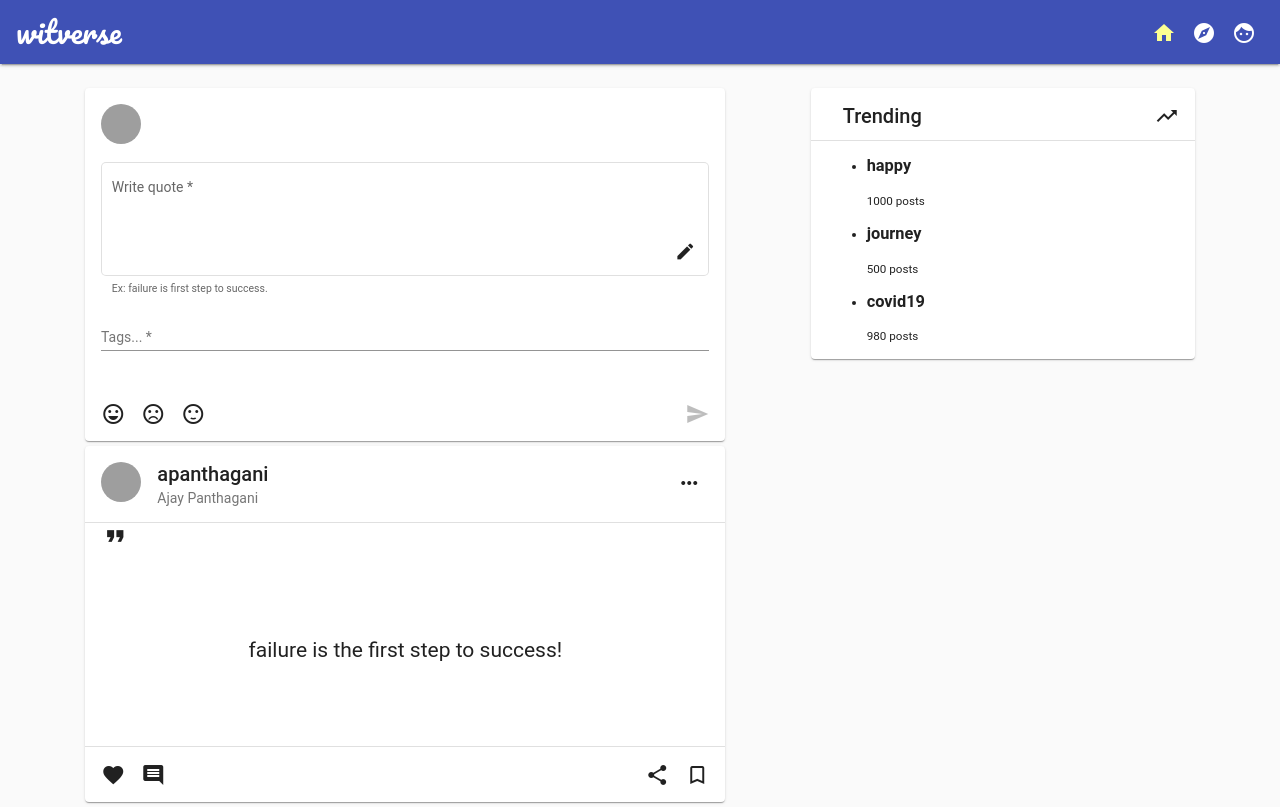
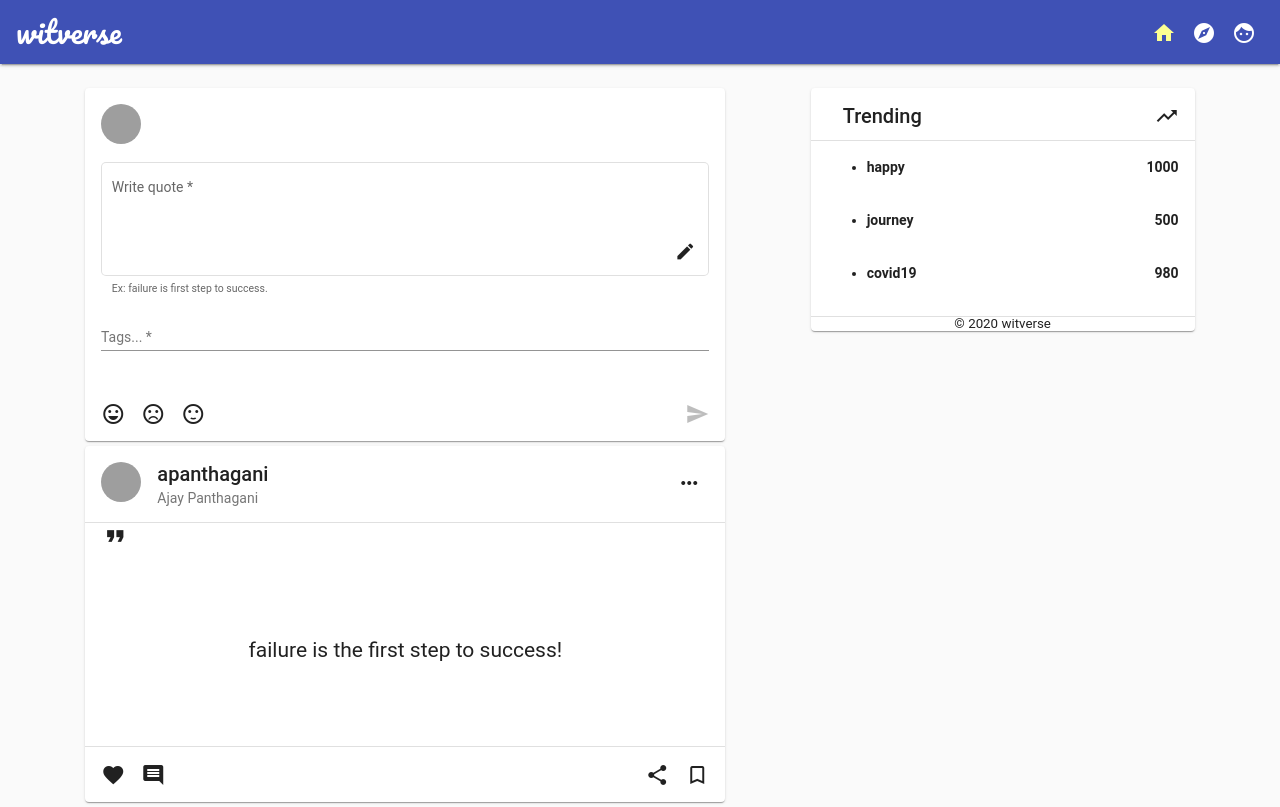
Before and after one commit to ajaypanthagani/witverse-frontend, an Angular app: page /a/home in a window 1280 px wide. Built offline with nearby package versions, Linux system fonts and the light colour scheme; grey boxes are pictures that could not be loaded.

Commit message:
added init loader in index.html file

```diff
--- a/src/app/authorized/trending/trending.component.html
+++ b/src/app/authorized/trending/trending.component.html
@@ -14,15 +14,34 @@
 
     <mat-card-content>
 
-        <ul>
+        <ul class="trends-list">
+
             <li *ngFor="let trend of trends">
 
-                <h3>{{trend.content}}</h3>
-                <small> {{trend.density}} posts</small>
+                <div class="flex">
+
+                    <h4> {{trend.content}} </h4>
+
+                    <span class="spacer"></span>
+
+                    <h4>{{trend.density}}</h4>
+
+                </div>
 
             </li>
         </ul>
 
     </mat-card-content>
 
+    <mat-divider></mat-divider>
+
+    <mat-card-footer>
+
+        <span class="footer-text flex">
+
+            <small>&copy; 2020 witverse</small>
+
+        </span>
+
+    </mat-card-footer>
 </mat-card>
--- a/src/app/authorized/trending/trending.component.scss
+++ b/src/app/authorized/trending/trending.component.scss
@@ -1,9 +1,4 @@
-.flex{
+.footer-text{
 
-    display : flex;
+    justify-content: center;
 }
-
-.spacer{
-
-    flex : 1 1 auto;
-}
--- a/src/index.html
+++ b/src/index.html
@@ -6,8 +6,65 @@
   <base href="/">
   <meta name="viewport" content="width=device-width, initial-scale=1">
   <link rel="icon" type="image/x-icon" href="favicon.ico">
+
+  <!-- internal css for linit loader starts -->
+  <style>
+
+    .initloader{
+
+      position : absolute;
+      height: 100vh;
+      width: 100vw;
+
+    }
+
+    .initloader-logo{
+
+      display: block;
+
+      width: 300px;
+
+    }
+
+    .initloader-background{
+
+      background-color: #3f51b5;
+
+    }
+
+    .flex{
+
+      display: flex;
+
+    }
+
+    .justify-center{
+
+      justify-content: center;
+
+    }
+
+    .align-center{
+
+      align-items: center;
+    }
+
+
+  </style>
+  <!-- internal css for init loader ends -->
+
 </head>
 <body>
-  <app-root></app-root>
+  <app-root>
+
+    <!-- initloader starts -->
+    <div class="initloader flex justify-center align-center initloader-background">
+
+      <img src="./assets/images/logos/witverse-transparent.png" alt="witverse" class="initloader-logo">
+
+    </div>
+    <!-- initloader ends -->
+
+  </app-root>
 </body>
 </html>
```
Also changed, not shown: src/assets/svgs/hashtag.svg (added).
